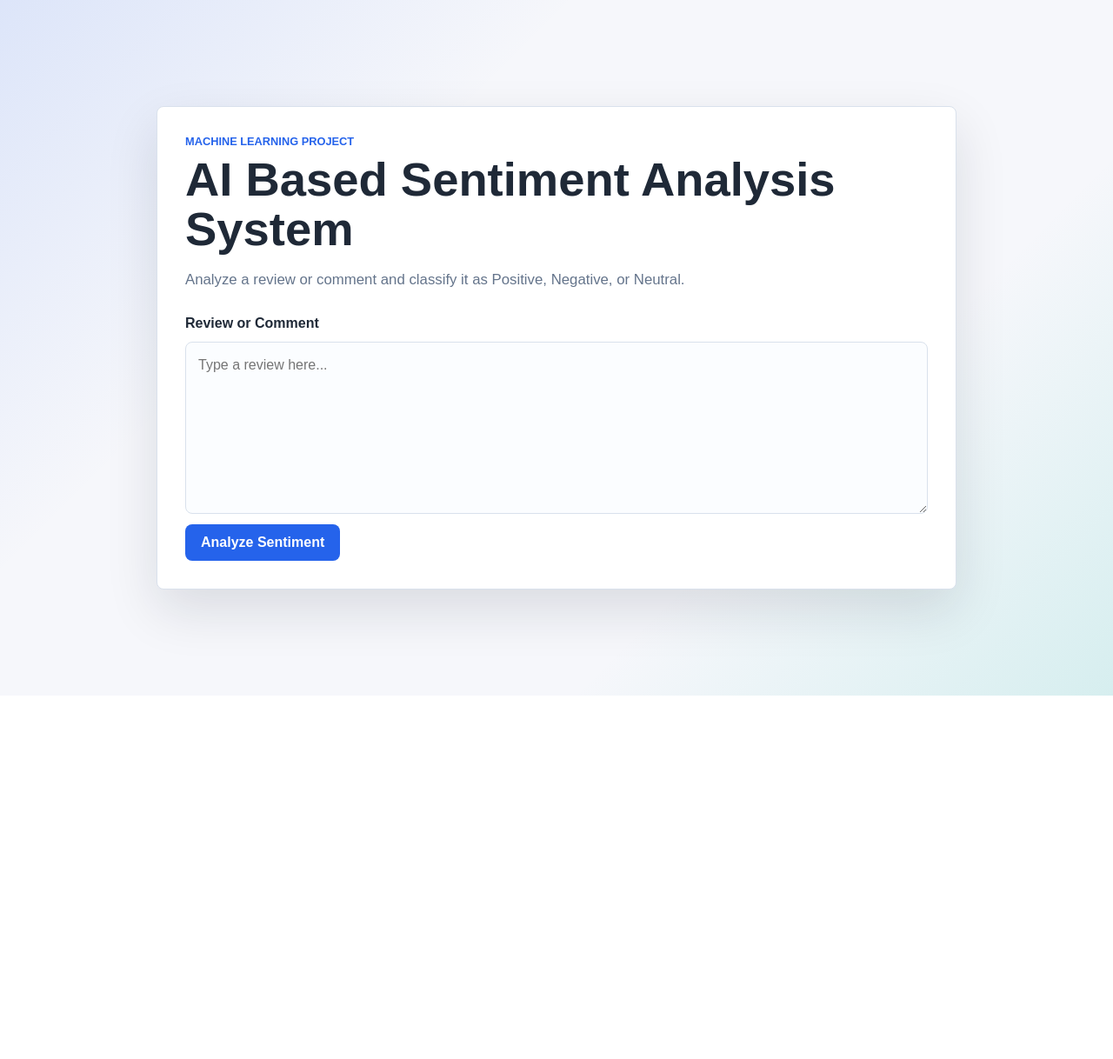
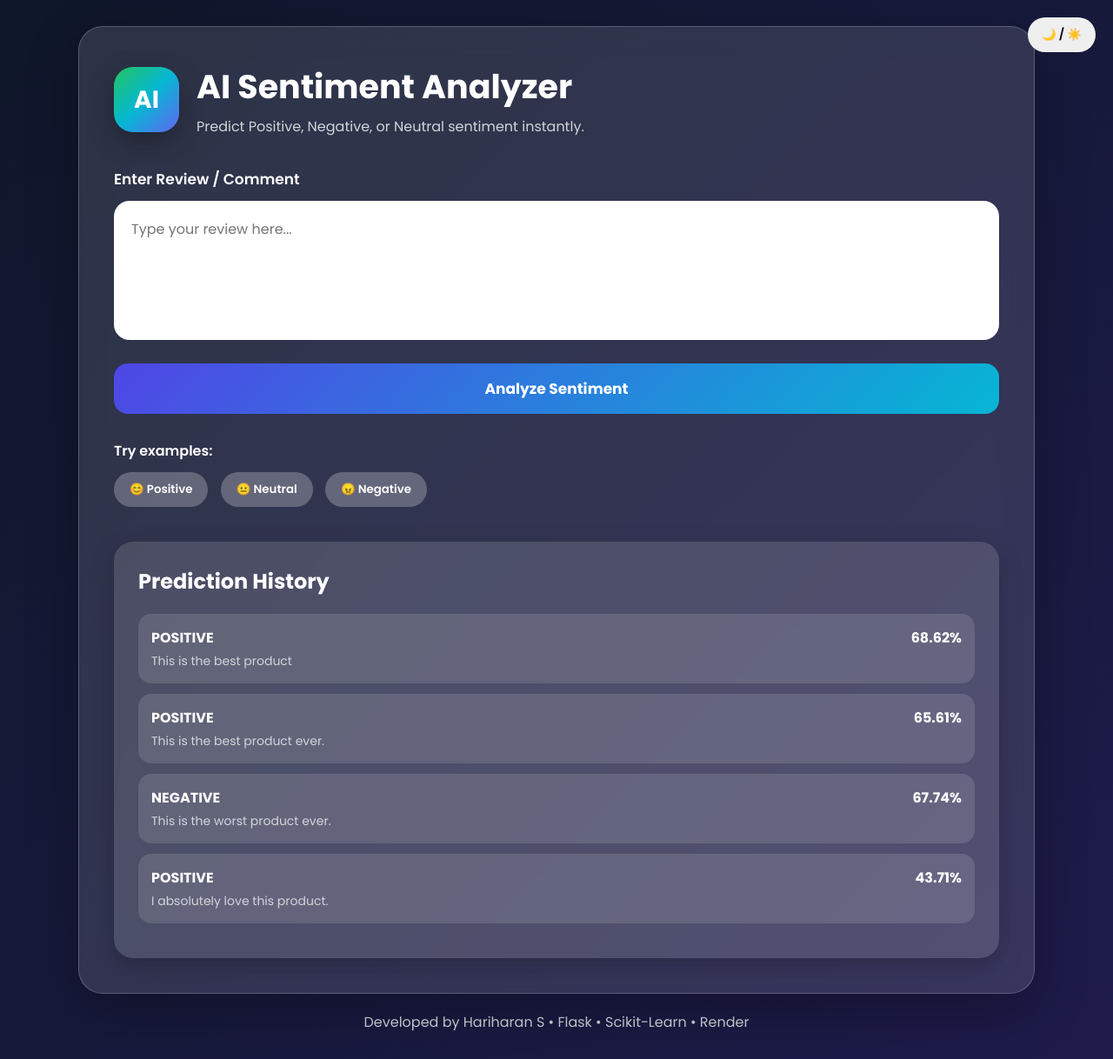
Before and after one commit to hariputhiran1007-prog/AI-sentiment-analysis, a Flask app: page / in a window 1280 px wide. Shown: the whole page at 87% size. Before the commit the page ends 800 px from the top, so only its background shows below. Run offline with Flask 3, Linux system fonts and the light colour scheme.

Commit message:
Add logo chart dark mode and prediction history

```diff
--- a/app.py
+++ b/app.py
@@ -1,12 +1,17 @@
 import os
+import csv
+from pathlib import Path
+from datetime import datetime
 
 from flask import Flask, render_template, request
 
 from src.predict import MODEL_PATH, predict_sentiment
 from src.train_model import train
 
+app = Flask(__name__)
 
-app = Flask(__name__)
+ROOT_DIR = Path(__file__).resolve().parent
+HISTORY_PATH = ROOT_DIR / "reports" / "history.csv"
 
 
 @app.route("/healthz")
@@ -14,11 +19,42 @@ def healthz():
     return {"status": "ok"}
 
 
+def save_history(review, sentiment, confidence):
+    HISTORY_PATH.parent.mkdir(exist_ok=True)
+
+    file_exists = HISTORY_PATH.exists()
+
+    with open(HISTORY_PATH, "a", newline="", encoding="utf-8") as file:
+        writer = csv.writer(file)
+
+        if not file_exists:
+            writer.writerow(["date", "review", "sentiment", "confidence"])
+
+        writer.writerow([
+            datetime.now().strftime("%Y-%m-%d %H:%M:%S"),
+            review,
+            sentiment,
+            confidence
+        ])
+
+
+def load_history(limit=5):
+    if not HISTORY_PATH.exists():
+        return []
+
+    with open(HISTORY_PATH, "r", encoding="utf-8") as file:
+        rows = list(csv.DictReader(file))
+
+    return rows[-limit:][::-1]
+
+
 @app.route("/", methods=["GET", "POST"])
 def index():
     result = None
     error = None
     review_text = ""
+    probabilities = {}
+    history = load_history()
 
     if request.method == "POST":
         review_text = request.form.get("review", "").strip()
@@ -27,11 +63,18 @@ def index():
             if not MODEL_PATH.exists():
                 train()
 
-            sentiment, confidence = predict_sentiment(review_text)
+            sentiment, confidence, probabilities = predict_sentiment(review_text)
+
+            confidence_percent = round(confidence * 100, 2)
+
             result = {
                 "sentiment": sentiment,
-                "confidence": round(confidence * 100, 2),
+                "confidence": confidence_percent,
             }
+
+            save_history(review_text, sentiment, confidence_percent)
+            history = load_history()
+
         except ValueError as exc:
             error = str(exc)
         except Exception as exc:
@@ -42,6 +85,8 @@ def index():
         result=result,
         error=error,
         review_text=review_text,
+        probabilities=probabilities,
+        history=history
     )
 
 
--- /dev/null
+++ b/reports/history.csv
@@ -0,0 +1,5 @@
+date,review,sentiment,confidence
+2026-06-14 12:00:25,I absolutely love this product.,positive,43.71
+2026-06-14 12:01:16,This is the worst product ever.,negative,67.74
+2026-06-14 12:01:32,This is the best product ever.,positive,65.61
+2026-06-14 12:01:38,This is the best product,positive,68.62
--- a/static/style.css
+++ b/static/style.css
@@ -1,165 +1,337 @@
-:root {
-    --bg: #f6f7fb;
-    --panel: #ffffff;
-    --text: #1f2937;
-    --muted: #64748b;
-    --line: #d9e1ec;
-    --primary: #2563eb;
-    --primary-hover: #1d4ed8;
-    --positive: #15803d;
-    --negative: #b91c1c;
-    --neutral: #6b7280;
+*{
+    margin:0;
+    padding:0;
+    box-sizing:border-box;
+    font-family:'Poppins',sans-serif;
 }
 
-* {
-    box-sizing: border-box;
+:root[data-theme="dark"]{
+    --bg1:#0f172a;
+    --bg2:#1e1b4b;
+    --card:rgba(255,255,255,0.12);
+    --text:#ffffff;
+    --muted:#d1d5db;
+    --input:#ffffff;
+    --input-text:#111827;
 }
 
-body {
-    margin: 0;
-    min-height: 100vh;
-    font-family: Arial, Helvetica, sans-serif;
-    color: var(--text);
-    background:
-        linear-gradient(135deg, rgba(37, 99, 235, 0.12), transparent 32%),
-        linear-gradient(315deg, rgba(20, 184, 166, 0.14), transparent 30%),
-        var(--bg);
+:root[data-theme="light"]{
+    --bg1:#e0e7ff;
+    --bg2:#f8fafc;
+    --card:rgba(255,255,255,0.75);
+    --text:#111827;
+    --muted:#374151;
+    --input:#ffffff;
+    --input-text:#111827;
 }
 
-.app-shell {
-    width: min(920px, calc(100% - 32px));
-    min-height: 100vh;
-    margin: 0 auto;
-    display: grid;
-    place-items: center;
-    padding: 40px 0;
+body{
+    min-height:100vh;
+    background:linear-gradient(135deg,var(--bg1),var(--bg2));
+    color:var(--text);
+    padding:30px;
 }
 
-.analysis-panel {
-    width: 100%;
-    background: var(--panel);
-    border: 1px solid var(--line);
-    border-radius: 8px;
-    box-shadow: 0 24px 60px rgba(15, 23, 42, 0.12);
-    padding: 32px;
+.theme-toggle{
+    position:fixed;
+    top:20px;
+    right:20px;
+    z-index:10;
 }
 
-.heading {
-    margin-bottom: 28px;
+.theme-toggle button{
+    border:none;
+    padding:10px 16px;
+    border-radius:25px;
+    cursor:pointer;
+    font-weight:600;
 }
 
-.eyebrow {
-    margin: 0 0 8px;
-    color: var(--primary);
-    font-size: 0.8rem;
-    font-weight: 700;
-    text-transform: uppercase;
-    letter-spacing: 0;
+.main-container{
+    max-width:1100px;
+    margin:auto;
+    display:flex;
+    justify-content:center;
+    align-items:center;
+    min-height:90vh;
 }
 
-h1 {
-    margin: 0;
-    font-size: clamp(2rem, 5vw, 3.4rem);
-    line-height: 1.05;
+.hero-card{
+    width:100%;
+    background:var(--card);
+    backdrop-filter:blur(18px);
+    border:1px solid rgba(255,255,255,0.2);
+    border-radius:28px;
+    padding:40px;
+    box-shadow:0 20px 60px rgba(0,0,0,0.3);
 }
 
-.subtitle {
-    max-width: 680px;
-    color: var(--muted);
-    font-size: 1.05rem;
-    line-height: 1.6;
+.logo-box{
+    display:flex;
+    gap:20px;
+    align-items:center;
+    margin-bottom:35px;
 }
 
-.review-form {
-    display: grid;
-    gap: 12px;
+.ai-logo{
+    width:75px;
+    height:75px;
+    border-radius:22px;
+    background:linear-gradient(135deg,#22c55e,#06b6d4,#6366f1);
+    display:flex;
+    justify-content:center;
+    align-items:center;
+    font-size:28px;
+    font-weight:800;
+    color:white;
+    box-shadow:0 10px 30px rgba(0,0,0,0.3);
 }
 
-label {
-    font-weight: 700;
+h1{
+    font-size:38px;
 }
 
-textarea {
-    width: 100%;
-    resize: vertical;
-    border: 1px solid var(--line);
-    border-radius: 8px;
-    padding: 14px;
-    font: inherit;
-    line-height: 1.5;
-    color: var(--text);
-    background: #fbfdff;
+.logo-box p{
+    color:var(--muted);
+    margin-top:5px;
 }
 
-textarea:focus {
-    outline: 3px solid rgba(37, 99, 235, 0.18);
-    border-color: var(--primary);
+label{
+    font-size:17px;
+    font-weight:600;
 }
 
-button {
-    justify-self: start;
-    border: 0;
-    border-radius: 8px;
-    padding: 12px 18px;
-    font: inherit;
-    font-weight: 700;
-    color: #ffffff;
-    background: var(--primary);
-    cursor: pointer;
+textarea{
+    width:100%;
+    height:160px;
+    margin-top:12px;
+    padding:20px;
+    border:none;
+    outline:none;
+    border-radius:18px;
+    font-size:16px;
+    resize:none;
+    background:var(--input);
+    color:var(--input-text);
 }
 
-button:hover {
-    background: var(--primary-hover);
+.analyze-btn{
+    width:100%;
+    margin-top:20px;
+    padding:16px;
+    border:none;
+    border-radius:16px;
+    background:linear-gradient(135deg,#4f46e5,#06b6d4);
+    color:white;
+    font-size:17px;
+    font-weight:700;
+    cursor:pointer;
+    transition:0.3s;
 }
 
-.message,
-.result {
-    margin-top: 20px;
-    border-radius: 8px;
-    padding: 16px;
+.analyze-btn:hover{
+    transform:translateY(-3px);
+    box-shadow:0 12px 30px rgba(0,0,0,0.25);
 }
 
-.error {
-    color: #7f1d1d;
-    background: #fee2e2;
-    border: 1px solid #fecaca;
+.loader{
+    display:none;
+    margin-top:15px;
+    text-align:center;
+    color:var(--muted);
 }
 
-.result {
-    display: grid;
-    gap: 6px;
-    border: 1px solid var(--line);
-    background: #f8fafc;
+.examples{
+    margin-top:30px;
 }
 
-.result-label,
-.confidence {
-    color: var(--muted);
-    font-size: 0.95rem;
+.examples p{
+    margin-bottom:12px;
+    font-weight:600;
 }
 
-.result strong {
-    font-size: 2rem;
+.examples button{
+    border:none;
+    margin-right:10px;
+    margin-bottom:10px;
+    padding:10px 18px;
+    border-radius:22px;
+    cursor:pointer;
+    background:rgba(255,255,255,0.25);
+    color:var(--text);
+    font-weight:600;
 }
 
-.result-positive strong {
-    color: var(--positive);
+.result-grid{
+    display:grid;
+    grid-template-columns:1fr 1fr;
+    gap:25px;
+    margin-top:35px;
 }
 
-.result-negative strong {
-    color: var(--negative);
+.result-card,
+.chart-card,
+.history-card{
+    background:rgba(255,255,255,0.13);
+    border-radius:22px;
+    padding:28px;
+    box-shadow:0 10px 30px rgba(0,0,0,0.2);
 }
 
-.result-neutral strong {
-    color: var(--neutral);
+.result-card h2,
+.chart-card h2,
+.history-card h2{
+    margin-bottom:20px;
 }
 
-@media (max-width: 640px) {
-    .analysis-panel {
-        padding: 24px;
+.sentiment-badge{
+    display:inline-block;
+    padding:13px 28px;
+    border-radius:30px;
+    font-size:22px;
+    font-weight:800;
+    color:white;
+}
+
+.positive{
+    background:#22c55e;
+}
+
+.negative{
+    background:#ef4444;
+}
+
+.neutral{
+    background:#f59e0b;
+}
+
+.confidence-text{
+    margin-top:20px;
+    font-size:18px;
+}
+
+.progress-bar{
+    width:100%;
+    height:18px;
+    margin-top:12px;
+    border-radius:20px;
+    overflow:hidden;
+    background:rgba(255,255,255,0.25);
+}
+
+.progress-fill{
+    height:100%;
+    background:linear-gradient(90deg,#22c55e,#06b6d4);
+}
+
+.pie-chart{
+    width:190px;
+    height:190px;
+    border-radius:50%;
+    margin:20px auto;
+    display:flex;
+    justify-content:center;
+    align-items:center;
+    position:relative;
+}
+
+.pie-chart::after{
+    content:"";
+    width:95px;
+    height:95px;
+    background:var(--bg1);
+    border-radius:50%;
+    position:absolute;
+}
+
+.pie-chart span{
+    z-index:1;
+    font-weight:800;
+    font-size:24px;
+}
+
+.legend p{
+    margin:8px 0;
+}
+
+.dot{
+    width:13px;
+    height:13px;
+    display:inline-block;
+    border-radius:50%;
+    margin-right:8px;
+}
+
+.positive-dot{
+    background:#22c55e;
+}
+
+.negative-dot{
+    background:#ef4444;
+}
+
+.neutral-dot{
+    background:#f59e0b;
+}
+
+.history-card{
+    margin-top:30px;
+}
+
+.history-item{
+    display:flex;
+    justify-content:space-between;
+    gap:20px;
+    padding:15px;
+    margin-bottom:12px;
+    border-radius:15px;
+    background:rgba(255,255,255,0.12);
+}
+
+.history-item p{
+    color:var(--muted);
+    font-size:14px;
+    margin-top:4px;
+}
+
+.history-item span{
+    font-weight:700;
+}
+
+.empty-history{
+    color:var(--muted);
+}
+
+.error-box{
+    margin-top:25px;
+    background:#ef4444;
+    color:white;
+    padding:15px;
+    border-radius:15px;
+    text-align:center;
+}
+
+footer{
+    text-align:center;
+    margin-top:20px;
+    color:var(--muted);
+}
+
+@media(max-width:800px){
+    .hero-card{
+        padding:25px;
     }
 
-    button {
-        width: 100%;
+    .logo-box{
+        flex-direction:column;
+        text-align:center;
+    }
+
+    h1{
+        font-size:28px;
+    }
+
+    .result-grid{
+        grid-template-columns:1fr;
     }
 }
--- a/templates/index.html
+++ b/templates/index.html
@@ -1,44 +1,168 @@
-<!doctype html>
-<html lang="en">
+<!DOCTYPE html>
+<html lang="en" data-theme="dark">
 <head>
-    <meta charset="utf-8">
-    <meta name="viewport" content="width=device-width, initial-scale=1">
-    <title>AI Sentiment Analysis</title>
+    <meta charset="UTF-8">
+    <meta name="viewport" content="width=device-width, initial-scale=1.0">
+    <title>AI Sentiment Analysis System</title>
+
     <link rel="stylesheet" href="{{ url_for('static', filename='style.css') }}">
+    <link href="https://fonts.googleapis.com/css2?family=Poppins:wght@300;400;500;600;700&display=swap" rel="stylesheet">
 </head>
+
 <body>
-    <main class="app-shell">
-        <section class="analysis-panel">
-            <div class="heading">
-                <p class="eyebrow">Machine Learning Project</p>
-                <h1>AI Based Sentiment Analysis System</h1>
-                <p class="subtitle">Analyze a review or comment and classify it as Positive, Negative, or Neutral.</p>
+
+<div class="theme-toggle">
+    <button onclick="toggleTheme()">🌙 / ☀️</button>
+</div>
+
+<div class="main-container">
+
+    <div class="hero-card">
+
+        <div class="logo-box">
+            <div class="ai-logo">AI</div>
+            <div>
+                <h1>AI Sentiment Analyzer</h1>
+                <p>Predict Positive, Negative, or Neutral sentiment instantly.</p>
+            </div>
+        </div>
+
+        <form method="POST" onsubmit="showLoader()">
+
+            <label>Enter Review / Comment</label>
+
+            <textarea name="review" placeholder="Type your review here..." required>{{ review_text }}</textarea>
+
+            <button class="analyze-btn" type="submit">
+                Analyze Sentiment
+            </button>
+
+            <div id="loader" class="loader">
+                Analyzing sentiment...
             </div>
 
-            <form method="post" class="review-form">
-                <label for="review">Review or Comment</label>
-                <textarea
-                    id="review"
-                    name="review"
-                    rows="7"
-                    placeholder="Type a review here..."
-                    required
-                >{{ review_text }}</textarea>
-                <button type="submit">Analyze Sentiment</button>
-            </form>
+        </form>
 
-            {% if error %}
-                <div class="message error">{{ error }}</div>
+        <div class="examples">
+            <p>Try examples:</p>
+
+            <button type="button" onclick="fillExample('I absolutely love this product.')">😊 Positive</button>
+            <button type="button" onclick="fillExample('The package arrived yesterday.')">😐 Neutral</button>
+            <button type="button" onclick="fillExample('This is the worst product ever.')">😠 Negative</button>
+        </div>
+
+        {% if error %}
+        <div class="error-box">
+            {{ error }}
+        </div>
+        {% endif %}
+
+        {% if result %}
+        <div class="result-grid">
+
+            <div class="result-card">
+
+                <h2>Prediction Result</h2>
+
+                <div class="sentiment-badge {{ result.sentiment|lower }}">
+                    {{ result.sentiment.upper() }}
+                </div>
+
+                <p class="confidence-text">
+                    Confidence: {{ result.confidence }}%
+                </p>
+
+                <div class="progress-bar">
+                    <div class="progress-fill" style="width: {{ result.confidence }}%;"></div>
+                </div>
+
+            </div>
+
+            {% if probabilities %}
+            <div class="chart-card">
+
+                <h2>Probability Chart</h2>
+
+                {% set positive = probabilities.get('positive', 0) %}
+                {% set negative = probabilities.get('negative', 0) %}
+                {% set neutral = probabilities.get('neutral', 0) %}
+
+                <div class="pie-chart"
+                     style="background: conic-gradient(
+                        #22c55e 0% {{ positive }}%,
+                        #ef4444 {{ positive }}% {{ positive + negative }}%,
+                        #f59e0b {{ positive + negative }}% 100%
+                     );">
+                    <span>AI</span>
+                </div>
+
+                <div class="legend">
+                    <p><span class="dot positive-dot"></span> Positive: {{ positive }}%</p>
+                    <p><span class="dot negative-dot"></span> Negative: {{ negative }}%</p>
+                    <p><span class="dot neutral-dot"></span> Neutral: {{ neutral }}%</p>
+                </div>
+
+            </div>
             {% endif %}
 
-            {% if result %}
-                <div class="result result-{{ result.sentiment | lower }}">
-                    <span class="result-label">Predicted Sentiment</span>
-                    <strong>{{ result.sentiment }}</strong>
-                    <span class="confidence">Confidence: {{ result.confidence }}%</span>
+        </div>
+        {% endif %}
+
+        <div class="history-card">
+
+            <h2>Prediction History</h2>
+
+            {% if history %}
+                {% for item in history %}
+                <div class="history-item">
+                    <div>
+                        <strong>{{ item.sentiment.upper() }}</strong>
+                        <p>{{ item.review }}</p>
+                    </div>
+                    <span>{{ item.confidence }}%</span>
                 </div>
+                {% endfor %}
+            {% else %}
+                <p class="empty-history">No predictions yet.</p>
             {% endif %}
-        </section>
-    </main>
+
+        </div>
+
+    </div>
+
+</div>
+
+<footer>
+    Developed by Hariharan S • Flask • Scikit-Learn • Render
+</footer>
+
+<script>
+function fillExample(text){
+    document.querySelector("textarea").value = text;
+}
+
+function showLoader(){
+    document.getElementById("loader").style.display = "block";
+}
+
+function toggleTheme(){
+    const html = document.documentElement;
+    const currentTheme = html.getAttribute("data-theme");
+
+    if(currentTheme === "dark"){
+        html.setAttribute("data-theme", "light");
+        localStorage.setItem("theme", "light");
+    } else {
+        html.setAttribute("data-theme", "dark");
+        localStorage.setItem("theme", "dark");
+    }
+}
+
+window.onload = function(){
+    const savedTheme = localStorage.getItem("theme") || "dark";
+    document.documentElement.setAttribute("data-theme", savedTheme);
+}
+</script>
+
 </body>
 </html>
```
Also changed, not shown: src/predict.py (+13 -6 lines).
